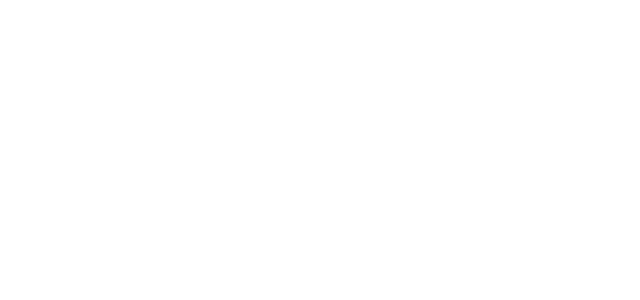
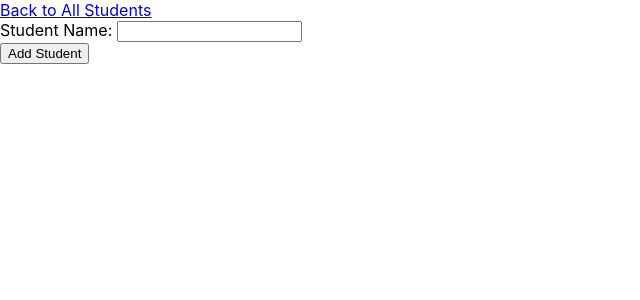
Before and after one commit to saarhaber/CRUD-App, a React (Create React App) app: page /reactrouter/addStudent in a window 1280 px wide. Shown: the top 300 px of the page, without its empty margins (0-640 px from the left). Built offline with nearby package versions, Linux system fonts and the light colour scheme.

Commit message:
Added Route to Students

```diff
--- a/src/App.js
+++ b/src/App.js
@@ -5,9 +5,16 @@ import { connect } from "react-redux";
 import AppView from "./AppView"
 import {fetchStudentsThunk, removeStudentThunk, addStudentThunk } from "./store/utilities/students";
 import {fetchCampusesThunk, removeCampusThunk, addCampusThunk } from "./store/utilities/campuses";
+
+//PAGE IMPORTS
+
 import HomePage from './components/HomePage';
 import AllCampuses from './components/AllCampuses';
 import AddCampus from './components/AddCampus';
+import SingleCampus from './components/SingleCampus';
+import AllStudents from './components/AllStudents';
+import AddStudent from './components/AddStudent';
+
 console.log(Route)
 class AppContainer extends Component {
   constructor() {
@@ -41,11 +48,18 @@ class AppContainer extends Component {
     const HomeComponent = () => (<HomePage/>);
     const AllCampusesComponent = () => (<AllCampuses />);
     const AddCampusComponent = () => (<AddCampus />);
+    const AddStudentComponent = () => (<AddStudent />);
+    const SingleCampusComponent = () => (<SingleCampus />);
+    const AllStudentsComponent = () => (<AllStudents />);
+
     return (
       <Router basename ="/reactrouter">
         <Route exact path="/" render={HomeComponent} />
         <Route exact path="/allcampuses" render={AllCampusesComponent}/>
         <Route exact path="/addcampus" render={AddCampusComponent}/>
+        <Route exact path="/addStudent" render={AddStudentComponent}/>
+        <Route exact path="/SingleCampus" render={SingleCampusComponent}/>
+        <Route exact path="/AllStudents" render={AllStudentsComponent}/>
       </Router>
     )
   }
--- a/src/components/AddStudent.js
+++ b/src/components/AddStudent.js
@@ -0,0 +1,42 @@
+import React, { Component } from 'react'
+import {Link} from 'react-router-dom';
+
+class AddStudent extends Component {
+  constructor () {
+    super()
+    this.state = {
+      user: {
+        studentName: ''
+      },
+      redirect: false
+    }
+  }
+
+  handleChange = (change) => {
+    this.setState({studentName: change.value})
+  }
+
+  handleSubmit = (submit) => {
+    submit.preventDefault()
+    console.log("Submit works, Student with name ",this.state.studentName," would have been added.")
+  }
+
+  render () {
+    return (
+      <div className="Content">
+          <div>
+            <Link to="/AllStudents">Back to All Students</Link>
+          </div>
+        <form onSubmit={this.handleSubmit}>
+          <div>
+            <label htmlFor="studentName">Student Name: </label>
+            <input type="text" name="studentName" onChange={this.handleChange} value={this.state.studentName} />
+          </div>
+          <button>Add Student</button>
+        </form>
+      </div>
+    )
+  }
+}
+
+export default AddStudent;
--- a/src/components/AllCampuses.js
+++ b/src/components/AllCampuses.js
@@ -1,6 +1,7 @@
 import React, { Component } from 'react'
 import { Redirect } from 'react-router-dom'
 import {Link} from 'react-router-dom';
+import SingleCampus from './SingleCampus';
 
 class AllCampuses extends Component {
   constructor () {
--- a/src/components/AllStudents.js
+++ b/src/components/AllStudents.js
@@ -0,0 +1,19 @@
+import React, { Component } from 'react';
+import {Link} from 'react-router-dom';
+import SingleStudent from "./SingleStudent";
+
+class AllStudents extends Component {
+    render() {
+    return (
+        <div className="Content">
+            <h1>
+            This is the All Students page and it works
+            </h1>
+            <p><Link to="/">Home</Link></p>
+            <p><Link to="/addStudent">Add Student</Link></p>
+        </div>
+    );
+    }
+}
+
+export default AllStudents;
--- a/src/components/HomePage.js
+++ b/src/components/HomePage.js
@@ -9,6 +9,7 @@ class HomePage extends Component {
             This is the home page and it works
             </h1>
             <p><Link to="/allcampuses">All Campuses</Link></p>
+            <p><Link to="/allStudents">All Students</Link></p>
         </div>
     );
     }
--- a/src/components/SingleCampus.js
+++ b/src/components/SingleCampus.js
@@ -0,0 +1,17 @@
+import React, { Component } from 'react';
+import {Link} from 'react-router-dom';
+
+class SingleCampus extends Component {
+    render() {
+    return (
+        <div className="Content">
+            <h1>
+            This is the Single Campus page and it works
+            </h1>
+            <p><Link to="/SingleCampuses">Campus</Link></p>
+        </div>
+    );
+    }
+}
+
+export default SingleCampus;
```
Also changed, not shown: src/components/SingleStudent.js (added), src/components/SingleStundet.js (deleted).
